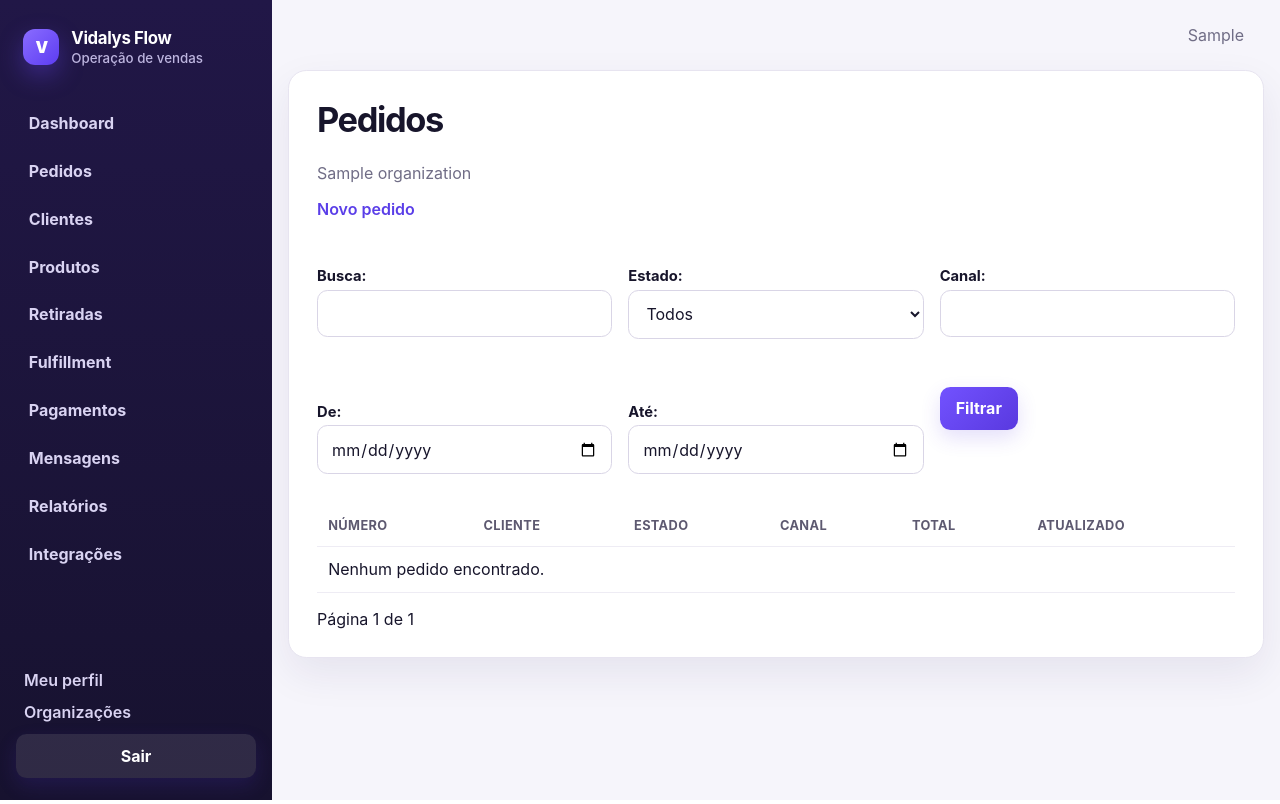
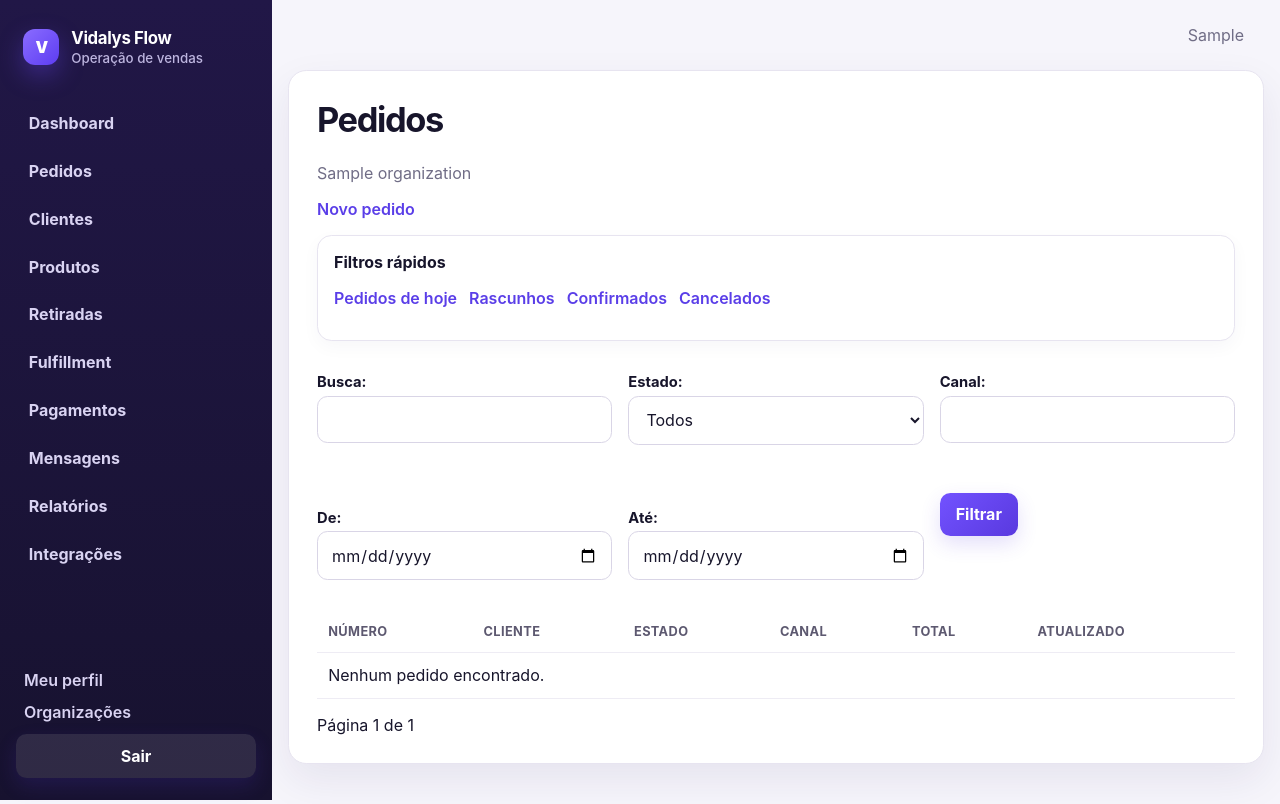
Before and after one commit to Brunohvg/vidalys-flow, a Django app: page /orders/ in a window 1280 px wide. Run offline with Django 5.2, Linux system fonts and the light colour scheme; a user stored in the database is signed in; tables that the repository leaves empty hold one stand-in row (values such as "Sample post"); data that the repository does not hold is empty; parts of the project's set-up code (start-up, migrations or seed data) failed here and were passed over.

Commit message:
feat(orders): render operational filter presets

```diff
--- a/templates/orders/list.html
+++ b/templates/orders/list.html
@@ -4,6 +4,16 @@
   <h1>Pedidos</h1>
   <p class="muted">{{ organization.name }}</p>
   <div class="actions"><a href="{% url 'orders:create' %}">Novo pedido</a></div>
+
+  <div class="card" aria-label="Filtros rápidos">
+    <strong>Filtros rápidos</strong>
+    <div class="actions">
+      {% for preset in operational_presets %}
+        <a href="?{{ preset.querystring }}">{{ preset.label }}</a>
+      {% endfor %}
+      {% if request.GET %}<a href="{% url 'orders:list' %}">Limpar filtros</a>{% endif %}
+    </div>
+  </div>
 
   <form method="get" class="grid">
     {{ filter_form.as_p }}
```
